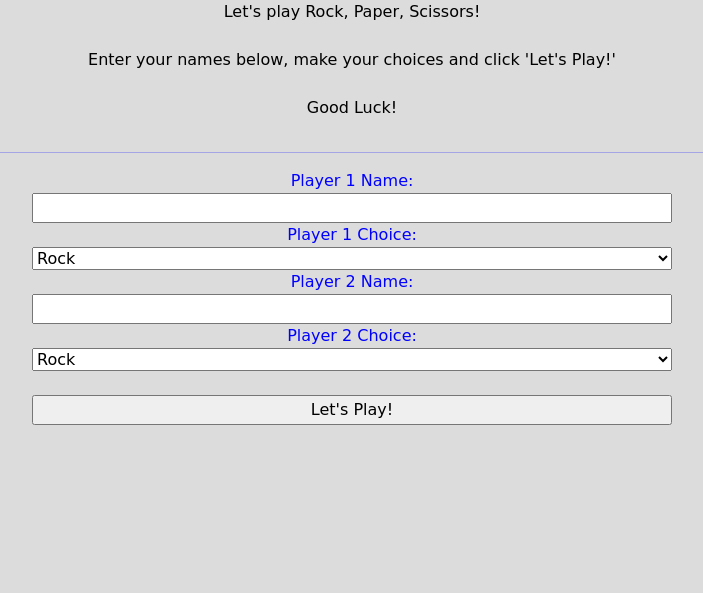
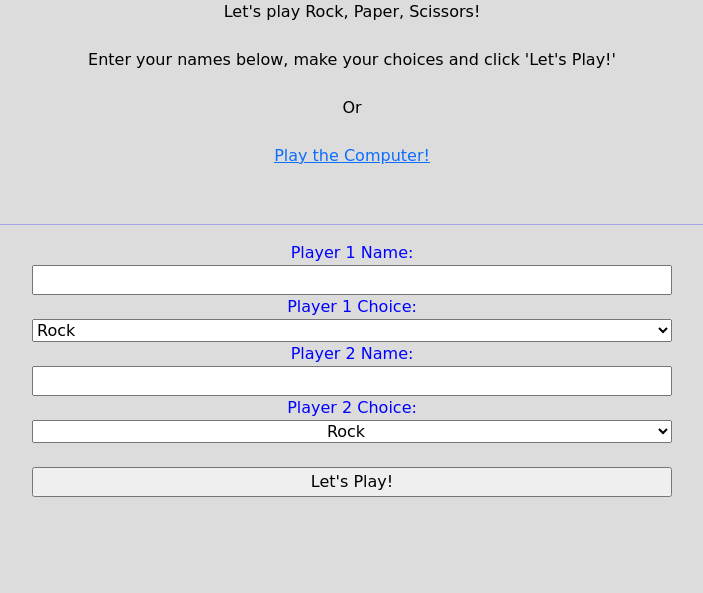
Before and after one commit to sailorjack94/Rock-Paper-Scissors, a Flask app: page /welcome in a window 1280 px wide. Shown: the part 241-834 px from the top of the page, without its empty margins (288-991 px from the left). Before the commit the page ends 666 px from the top, so only its background shows below. Run offline with Flask 2, Linux system fonts and the light colour scheme; some web fonts are replaced.

Commit message:
PvC and PvP working, class constructors correct. Css in progress, refactoring to do

```diff
--- a/controllers/controller.py
+++ b/controllers/controller.py
@@ -1,16 +1,36 @@
 from flask import render_template, request, redirect, url_for
 from app import app
 from models.game import *
-from models.player import *
+from models.player import Player
+import random
 
 # Redirect from default landing page to '/welcome' where the game starts.
-@app.route('/')
-def home():
-    return redirect(url_for('index'))
+# @app.route('/')
+# def home():
+#     return redirect(url_for('index'))
 
 @app.route('/welcome')
 def index():
     return(render_template('index.html'))
+
+@app.route('/play')
+def play():
+    return render_template('play.html')
+
+@app.route('/play', methods = ['POST', 'GET'])
+def pvc_game():
+    valid_choices = ['rock', 'paper', 'scissors']
+    computer_player = Player('R3D4', valid_choices[random.randint(0,2)])
+    new_p1_name = request.form['player1_name']
+    new_p1_choice = request.form['player1_choice']
+    player1 = Player(new_p1_name , new_p1_choice)
+    player2 = computer_player
+    game = Game(player1, computer_player)
+    win = game.run_rps()
+    lose = game.rps_loser()
+    if (win =='draw' or lose == "draw"):
+        return (render_template('draw.html'))
+    return(render_template('result.html', winner = win, loser = lose))
 
 # Both game methods still playable.
 
--- a/models/player.py
+++ b/models/player.py
@@ -1,3 +1,5 @@
+import random
+
 class Player():
 
     def __init__(self, name, choice):
--- a/static/main.css
+++ b/static/main.css
@@ -28,3 +28,7 @@ body > form {
     padding-left: 25%;
     padding-right: 25%;
 }
+
+body > form > input {
+    text-align: center;
+}
--- a/templates/index.html
+++ b/templates/index.html
@@ -6,13 +6,15 @@
     <div>
         <p>Let's play Rock, Paper, Scissors! <br><br>
             Enter your names below, make your choices and click 'Let's Play!'<br><br>
-            Good Luck! <br>
+            Or <br><br>
+            <a href="/play">Play the Computer!</a> <br><br>
+
         </p>
     </div>
     <hr>
     <form action="/welcome" method="POST">
         <label for="player1_name">Player 1 Name:</label>
-        <input type="text" name="player1_name" id="player1_name">
+        <input type="text" name="player1_name" id="player1_name" style="text-align:center;">
         <label for="player1_choice">Player 1 Choice:</label>
         <select name="player1_choice" id="player1_choice">
             <option value="rock">Rock</option>
@@ -20,12 +22,12 @@
             <option value="scissors">Scissors</option>
         </select>
         <label for="player2_name">Player 2 Name:</label>
-        <input type="text" name="player2_name" id="player2_name">
+        <input type="text" name="player2_name" id="player2_name" style="text-align:center;">
         <label for="player2_choice">Player 2 Choice:</label>
-        <select name="player2_choice" id="player2_choice">
-            <option value="rock">Rock</option>
-            <option value="paper">Paper</option>
-            <option value="scissors">Scissors</option>
+        <select name="player2_choice" id="player2_choice" style="text-align:center;">
+            <option value="rock" style="text-align:center;">Rock</option>
+            <option value="paper" style="text-align:center;">Paper</option>
+            <option value="scissors"style="text-align:center;">Scissors</option>
         </select>
         <br>
         <input type="submit" value="Let's Play!" id='submit'>
```
Also changed, not shown: models/game.py (+32 -0 lines).
